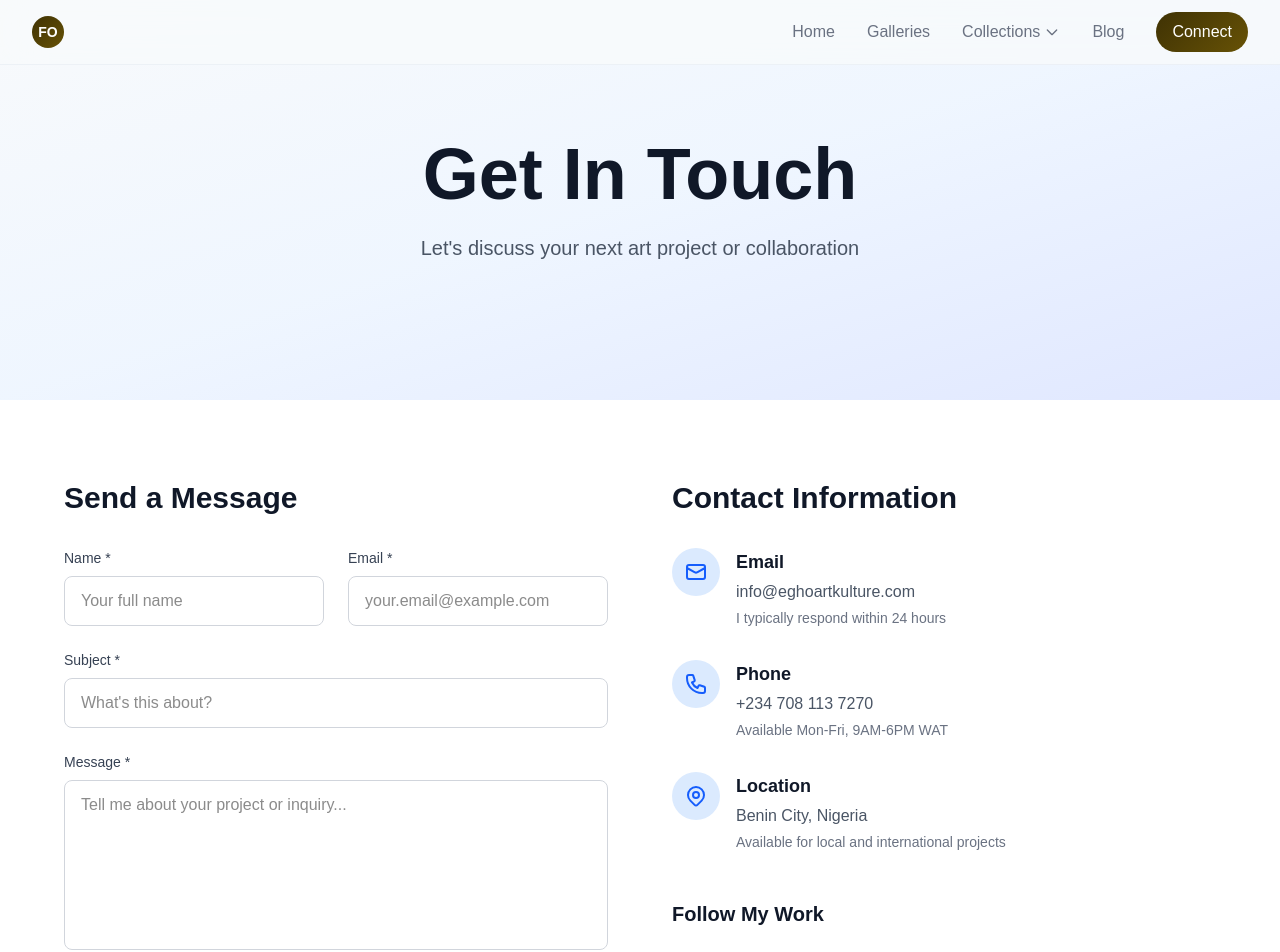
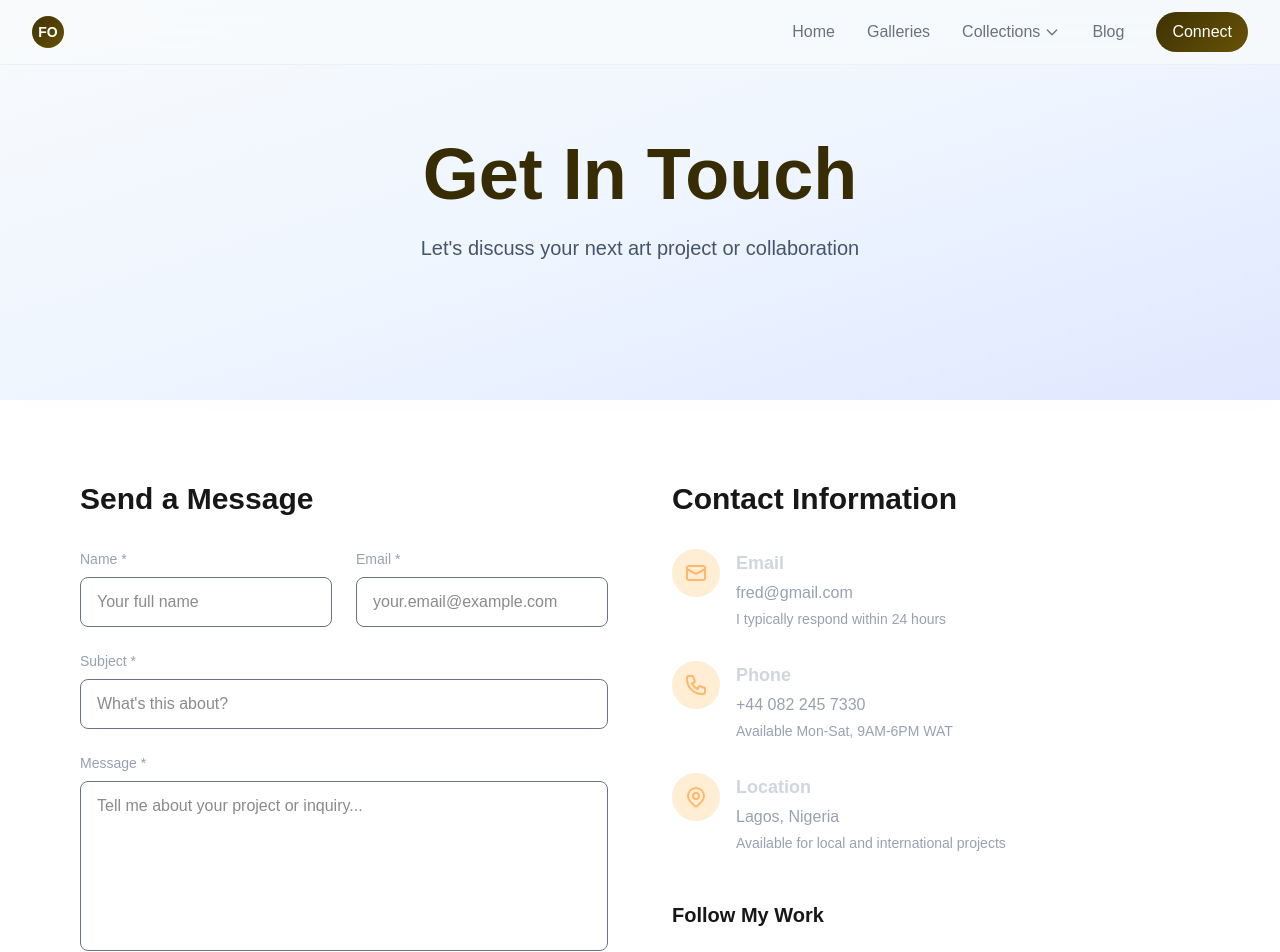
Before and after one commit to TheWiki2306/fredArt, a Next.js app: page /contact in a window 1280 px wide. Shown: the top 952 px of the page. Built offline with nearby package versions, Linux system fonts and the light colour scheme.

Commit message:
modifications to UI

```diff
--- a/src/app/about/page.tsx
+++ b/src/app/about/page.tsx
@@ -4,7 +4,7 @@ import Link from 'next/link'
 
 export const metadata: Metadata = {
   title: 'About | Art Portfolio',
-  description: "Learn about the artist's journey, philosophy, and artistic practice.",
+  description: 'Learn about the artist&apos;s journey, philosophy, and artistic practice.',
 }
 
 export default function About() {
@@ -14,24 +14,24 @@ export default function About() {
       <section className="relative h-[60vh] flex items-center justify-center overflow-hidden">
         <div className="absolute inset-0 bg-gradient-to-br from-slate-50 via-blue-50 to-indigo-100"></div>
         <div className="relative z-10 text-center max-w-4xl mx-auto px-4">
-          <h1 className="text-5xl md:text-7xl font-bold text-gray-900 mb-6 fade-in">
+          <h1 className="text-5xl md:text-7xl font-bold text-[#372c03] mb-6 fade-in">
             About the Artist
           </h1>
-          <p className="text-xl text-gray-600 fade-in-delay-1">
+          <p className="text-xl text-slate-600 fade-in-delay-1">
             Exploring contemporary African art through texture, color, and narrative
           </p>
         </div>
       </section>
 
       {/* Main Content */}
-      <section className="py-20 px-4">
-        <div className="max-w-6xl mx-auto">
+      <section className="glass">
+        <div className="max-w-6xl mx-auto py-20 px-4">
           <div className="grid lg:grid-cols-2 gap-16 items-center">
             {/* Artist Image */}
             <div className="fade-in">
               <div className="relative h-[500px] rounded-2xl overflow-hidden shadow-2xl">
                 <Image
-                  src="/api/placeholder/500/500"
+                  src="/placeholder/olu-1.jpg"
                   alt="Artist portrait"
                   fill
                   className="object-cover"
@@ -41,55 +41,53 @@ export default function About() {
 
             {/* Biography */}
             <div className="fade-in-delay-1">
-              <h2 className="text-4xl font-bold text-gray-900 mb-6">Eghosa Raymond Akenbor</h2>
-              <div className="space-y-6 text-gray-600 leading-relaxed">
+              <h2 className="text-4xl font-bold mb-6">Frederick Osarodion</h2>
+              <div className="space-y-6 text-gray-400 leading-relaxed">
                 <p>
-                  Based in Benin City, Nigeria, Eghosa Raymond Akenbor is a contemporary artist
-                  whose work bridges traditional African aesthetics with modern artistic expression.
-                  His practice encompasses painting, mixed media, and experimental techniques that
-                  explore themes of identity, culture, and social commentary.
+                  Based in Benin City, Nigeria, Frederick Osarodion is a Lorem ipsum dolor sit, amet
+                  consectetur adipisicing elit. Dolorum corrupti culpa delectus odit. Quia ad sit
+                  maiores obcaecati ratione quis eius.
                 </p>
                 <p>
-                  With over a decade of artistic exploration, Akenbor's work has been featured in
-                  numerous exhibitions across Nigeria and internationally. His distinctive style
-                  combines bold color palettes with intricate textures, creating pieces that are
-                  both visually striking and conceptually profound.
+                  Lorem ipsum dolor sit amet, consectetur adipisicing elit. Cupiditate temporibus
+                  voluptatum in at dolor neque, aut impedit, ullam quae magni rem quasi aliquid
+                  officia hic cumque illum iste, expedita incidunt voluptas!
                 </p>
                 <p>
-                  As an art educator, Akenbor is passionate about nurturing the next generation of
-                  African artists, sharing his knowledge and techniques through workshops and
-                  mentorship programs in his community.
+                  Lorem ipsum dolor, sit amet consectetur adipisicing elit. Fuga quisquam quasi modi
+                  quod ut dolor beatae, optio quia, voluptate necessitatibus rerum molestias.
+                  Accusamus totam vero soluta aspernatur, excepturi beatae necessitatibus. Neque.
                 </p>
               </div>
             </div>
           </div>
 
           {/* Stats Section */}
-          <div className="mt-20 grid md:grid-cols-3 gap-8">
-            <div className="text-center fade-in">
-              <div className="text-4xl font-bold text-gray-900 mb-2">50+</div>
-              <div className="text-gray-600">Artworks Created</div>
+          <div className="mt-30 grid md:grid-cols-3 gap-8">
+            <div className="text-center glass rounded-lg p-4 hover-lift fade-in">
+              <div className="text-4xl font-bold text-orange-300 mb-2">50+</div>
+              <div className="text-gray-400">Artworks Created</div>
             </div>
-            <div className="text-center fade-in-delay-1">
-              <div className="text-4xl font-bold text-gray-900 mb-2">15+</div>
-              <div className="text-gray-600">Exhibitions</div>
+            <div className="text-center glass rounded-lg p-4 hover-lift fade-in-delay-1">
+              <div className="text-4xl font-bold text-orange-300 mb-2">15+</div>
+              <div className="text-gray-300">Exhibitions</div>
             </div>
-            <div className="text-center fade-in-delay-2">
-              <div className="text-4xl font-bold text-gray-900 mb-2">10+</div>
-              <div className="text-gray-600">Years Experience</div>
+            <div className="text-center glass rounded-lg p-4 hover-lift fade-in-delay-2">
+              <div className="text-4xl font-bold text-orange-300 mb-2">10+</div>
+              <div className="text-gray-300">Years Experience</div>
             </div>
           </div>
 
           {/* Connect Section */}
-          <div className="mt-20 text-center fade-in-delay-3">
-            <h3 className="text-3xl font-bold text-gray-900 mb-6">Connect With Me</h3>
-            <p className="text-gray-600 mb-8 max-w-2xl mx-auto">
+          <div className="mt-30 text-center fade-in-delay-3">
+            <h3 className="text-3xl font-bold mb-6">Connect With Me</h3>
+            <p className="text-gray-400 mb-8 max-w-2xl mx-auto">
               Interested in commissioning a piece, collaborating on a project, or learning more
-              about my work? I'd love to hear from you.
+              about my work? I&apos;d love to hear from you.
             </p>
             <Link
               href="/contact"
-              className="inline-block bg-gradient-to-r from-blue-600 to-purple-600 text-white px-8 py-4 rounded-full font-semibold hover:from-blue-700 hover:to-purple-700 transition-all duration-300 hover:shadow-lg hover:-translate-y-1"
+              className="inline-block gradient-accent text-white px-8 py-4 rounded-full font-semibold hover:gradient-accent-hover transition-all duration-300 hover:shadow-lg hover:-translate-y-1"
             >
               Get In Touch
             </Link>
--- a/src/app/collections/[slug]/page.tsx
+++ b/src/app/collections/[slug]/page.tsx
@@ -37,7 +37,7 @@ export default async function CollectionPage({ params }: PageProps) {
   return (
     <>
       <Navigation />
-      <main className="pt-16">
+      <main className="glass pt-16">
         <section className="py-20 bg-gradient-to-br from-blue-50 to-purple-50 dark:from-neutral-900 dark:to-neutral-800">
           <div className="max-w-7xl mx-auto px-4 sm:px-6 lg:px-8 text-center">
             <h1 className="text-4xl sm:text-5xl font-bold mb-6">{collection.name}</h1>
--- a/src/app/contact/page.tsx
+++ b/src/app/contact/page.tsx
@@ -3,10 +3,10 @@
 import type { Metadata } from 'next'
 import { useState } from 'react'
 
-export const metadata: Metadata = {
-  title: 'Contact | Art Portfolio',
-  description: 'Get in touch for inquiries, commissions, or collaborations.',
-}
+// export const metadata: Metadata = {
+//   title: 'Contact | Art Portfolio',
+//   description: 'Get in touch for inquiries, commissions, or collaborations.',
+// }
 
 export default function Contact() {
   const [formData, setFormData] = useState({
@@ -37,26 +37,26 @@ export default function Contact() {
       <section className="relative h-[50vh] flex items-center justify-center overflow-hidden">
         <div className="absolute inset-0 bg-gradient-to-br from-slate-50 via-blue-50 to-indigo-100"></div>
         <div className="relative z-10 text-center max-w-4xl mx-auto px-4">
-          <h1 className="text-5xl md:text-7xl font-bold text-gray-900 mb-6 fade-in">
+          <h1 className="text-5xl md:text-7xl font-bold text-[#372c03] mb-6 fade-in">
             Get In Touch
           </h1>
-          <p className="text-xl text-gray-600 fade-in-delay-1">
+          <p className="text-xl text-slate-600 fade-in-delay-1">
             Let's discuss your next art project or collaboration
           </p>
         </div>
       </section>
 
       {/* Contact Form & Info */}
-      <section className="py-20 px-4">
-        <div className="max-w-6xl mx-auto">
+      <section className="glass">
+        <div className="max-w-6xl mx-auto py-20 px-4">
           <div className="grid lg:grid-cols-2 gap-16">
             {/* Contact Form */}
             <div className="fade-in">
-              <h2 className="text-3xl font-bold text-gray-900 mb-8">Send a Message</h2>
+              <h2 className="text-3xl font-bold mb-8">Send a Message</h2>
               <form onSubmit={handleSubmit} className="space-y-6">
                 <div className="grid md:grid-cols-2 gap-6">
                   <div>
-                    <label htmlFor="name" className="block text-sm font-medium text-gray-700 mb-2">
+                    <label htmlFor="name" className="block text-sm font-medium text-gray-400 mb-2">
                       Name *
                     </label>
                     <input
@@ -66,12 +66,12 @@ export default function Contact() {
                       required
                       value={formData.name}
                       onChange={handleChange}
-                      className="w-full px-4 py-3 border border-gray-300 rounded-lg focus:ring-2 focus:ring-blue-500 focus:border-transparent transition-all duration-200"
+                      className="w-full px-4 py-3 border border-gray-500 rounded-lg focus:ring-2 focus:ring-orange-300 focus:border-transparent transition-all duration-200"
                       placeholder="Your full name"
                     />
                   </div>
                   <div>
-                    <label htmlFor="email" className="block text-sm font-medium text-gray-700 mb-2">
+                    <label htmlFor="email" className="block text-sm font-medium text-gray-400 mb-2">
                       Email *
                     </label>
                     <input
@@ -81,13 +81,13 @@ export default function Contact() {
                       required
                       value={formData.email}
                       onChange={handleChange}
-                      className="w-full px-4 py-3 border border-gray-300 rounded-lg focus:ring-2 focus:ring-blue-500 focus:border-transparent transition-all duration-200"
+                      className="w-full px-4 py-3 border border-gray-500 rounded-lg focus:ring-2 focus:ring-orange-300 focus:border-transparent transition-all duration-200"
                       placeholder="your.email@example.com"
                     />
                   </div>
                 </div>
                 <div>
-                  <label htmlFor="subject" className="block text-sm font-medium text-gray-700 mb-2">
+                  <label htmlFor="subject" className="block text-sm font-medium text-gray-400 mb-2">
                     Subject *
                   </label>
                   <input
@@ -97,12 +97,12 @@ export default function Contact() {
                     required
                     value={formData.subject}
                     onChange={handleChange}
-                    className="w-full px-4 py-3 border border-gray-300 rounded-lg focus:ring-2 focus:ring-blue-500 focus:border-transparent transition-all duration-200"
+                    className="w-full px-4 py-3 border border-gray-500 rounded-lg focus:ring-2 focus:ring-orange-300 focus:border-transparent transition-all duration-200"
                     placeholder="What's this about?"
                   />
                 </div>
                 <div>
-                  <label htmlFor="message" className="block text-sm font-medium text-gray-700 mb-2">
+                  <label htmlFor="message" className="block text-sm font-medium text-gray-400 mb-2">
                     Message *
                   </label>
                   <textarea
@@ -112,13 +112,13 @@ export default function Contact() {
                     rows={6}
                     value={formData.message}
                     onChange={handleChange}
-                    className="w-full px-4 py-3 border border-gray-300 rounded-lg focus:ring-2 focus:ring-blue-500 focus:border-transparent transition-all duration-200 resize-none"
+                    className="w-full px-4 py-3 border border-gray-500 rounded-lg focus:ring-2 focus:ring-orange-300 focus:border-transparent transition-all duration-200 resize-none"
                     placeholder="Tell me about your project or inquiry..."
                   />
                 </div>
                 <button
                   type="submit"
-                  className="w-full bg-gradient-to-r from-blue-600 to-purple-600 text-white px-8 py-4 rounded-lg font-semibold hover:from-blue-700 hover:to-purple-700 transition-all duration-300 hover:shadow-lg hover:-translate-y-1"
+                  className="w-full gradient-accent  text-white px-8 py-4 rounded-lg font-semibold  transition-all duration-300 hover:shadow-lg hover:-translate-y-1"
                 >
                   Send Message
                 </button>
@@ -127,12 +127,12 @@ export default function Contact() {
 
             {/* Contact Information */}
             <div className="fade-in-delay-1">
-              <h2 className="text-3xl font-bold text-gray-900 mb-8">Contact Information</h2>
+              <h2 className="text-3xl font-bold mb-8">Contact Information</h2>
               <div className="space-y-8">
                 <div className="flex items-start space-x-4">
-                  <div className="w-12 h-12 bg-blue-100 rounded-full flex items-center justify-center flex-shrink-0">
+                  <div className="w-12 h-12 bg-orange-100 rounded-full flex items-center justify-center flex-shrink-0">
                     <svg
-                      className="w-6 h-6 text-blue-600"
+                      className="w-6 h-6 text-orange-300"
                       fill="none"
                       stroke="currentColor"
                       viewBox="0 0 24 24"
@@ -146,18 +146,18 @@ export default function Contact() {
                     </svg>
                   </div>
                   <div>
-                    <h3 className="text-lg font-semibold text-gray-900 mb-1">Email</h3>
-                    <p className="text-gray-600">info@eghoartkulture.com</p>
-                    <p className="text-sm text-gray-500 mt-1">
+                    <h3 className="text-lg font-semibold text-gray-300 mb-1">Email</h3>
+                    <p className="text-gray-400">fred@gmail.com</p>
+                    <p className="text-sm text-gray-400 mt-1">
                       I typically respond within 24 hours
                     </p>
                   </div>
                 </div>
 
                 <div className="flex items-start space-x-4">
-                  <div className="w-12 h-12 bg-blue-100 rounded-full flex items-center justify-center flex-shrink-0">
+                  <div className="w-12 h-12 bg-orange-100 rounded-full flex items-center justify-center flex-shrink-0">
                     <svg
-                      className="w-6 h-6 text-blue-600"
+                      className="w-6 h-6 text-orange-300"
                       fill="none"
                       stroke="currentColor"
                       viewBox="0 0 24 24"
@@ -171,16 +171,16 @@ export default function Contact() {
                     </svg>
                   </div>
                   <div>
-                    <h3 className="text-lg font-semibold text-gray-900 mb-1">Phone</h3>
-                    <p className="text-gray-600">+234 708 113 7270</p>
-                    <p className="text-sm text-gray-500 mt-1">Available Mon-Fri, 9AM-6PM WAT</p>
+                    <h3 className="text-lg font-semibold text-gray-300 mb-1">Phone</h3>
+                    <p className="text-gray-400">+44 082 245 7330</p>
+                    <p className="text-sm text-gray-400 mt-1">Available Mon-Sat, 9AM-6PM WAT</p>
                   </div>
                 </div>
 
                 <div className="flex items-start space-x-4">
-                  <div className="w-12 h-12 bg-blue-100 rounded-full flex items-center justify-center flex-shrink-0">
+                  <div className="w-12 h-12 bg-orange-100 rounded-full flex items-center justify-center flex-shrink-0">
                     <svg
-                      className="w-6 h-6 text-blue-600"
+                      className="w-6 h-6 text-orange-300"
                       fill="none"
                       stroke="currentColor"
                       viewBox="0 0 24 24"
@@ -200,9 +200,9 @@ export default function Contact() {
                     </svg>
                   </div>
                   <div>
-                    <h3 className="text-lg font-semibold text-gray-900 mb-1">Location</h3>
-                    <p className="text-gray-600">Benin City, Nigeria</p>
-                    <p className="text-sm text-gray-500 mt-1">
+                    <h3 className="text-lg font-semibold text-gray-300 mb-1">Location</h3>
+                    <p className="text-gray-400">Lagos, Nigeria</p>
+                    <p className="text-sm text-gray-400 mt-1">
                       Available for local and international projects
                     </p>
                   </div>
@@ -211,7 +211,7 @@ export default function Contact() {
 
               {/* Social Links */}
               <div className="mt-12">
-                <h3 className="text-xl font-semibold text-gray-900 mb-6">Follow My Work</h3>
+                <h3 className="text-xl font-semibold  mb-6">Follow My Work</h3>
                 <div className="flex space-x-4">
                   <a
                     href="#"
--- a/src/components/ArtworkCard.tsx
+++ b/src/components/ArtworkCard.tsx
@@ -33,7 +33,7 @@ export function ArtworkCard({ artwork }: ArtworkCardProps) {
         />
       </div>
       <div className="p-3">
-        <h3 className="text-sm text-gray-400 font-medium truncate">{artwork.title}</h3>
+        <h3 className="text-sm text-gray-300 font-medium truncate">{artwork.title}</h3>
         {(artwork.year || artwork.medium) && (
           <p className="text-xs text-neutral-500 truncate">
             {[artwork.year, artwork.medium].filter(Boolean).join(' • ')}
--- a/src/components/FeaturedSection.tsx
+++ b/src/components/FeaturedSection.tsx
@@ -3,7 +3,7 @@ import { artworks } from '@/data/artworks'
 
 export function FeaturedSection() {
   return (
-    <section id="featured" className="py-20 gradient-other transition-smooth">
+    <section id="featured" className="py-20 glass transition-smooth">
       <div className="max-w-7xl mx-auto px-4 sm:px-6 lg:px-8">
         <div className="text-center mb-16 fade-in">
           <h2 className="text-3xl sm:text-4xl font-bold mb-4 text-slate-800 dark:text-slate-100">
```
Also changed, not shown: src/app/blog/page.tsx (+8 -3 lines), src/app/collections/page.tsx (+7 -2 lines), src/app/galleries/page.tsx (+6 -4 lines), src/components/Navigation.tsx (+5 -10 lines), src/data/artworks.ts (+40 -0 lines).
